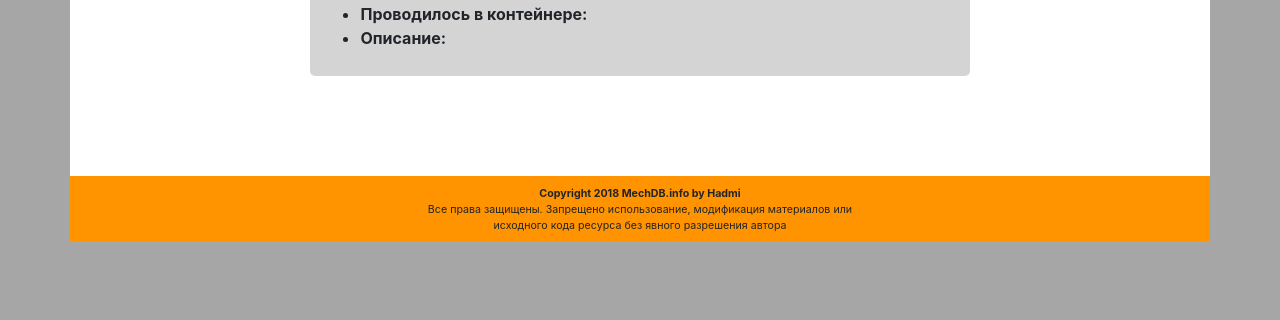
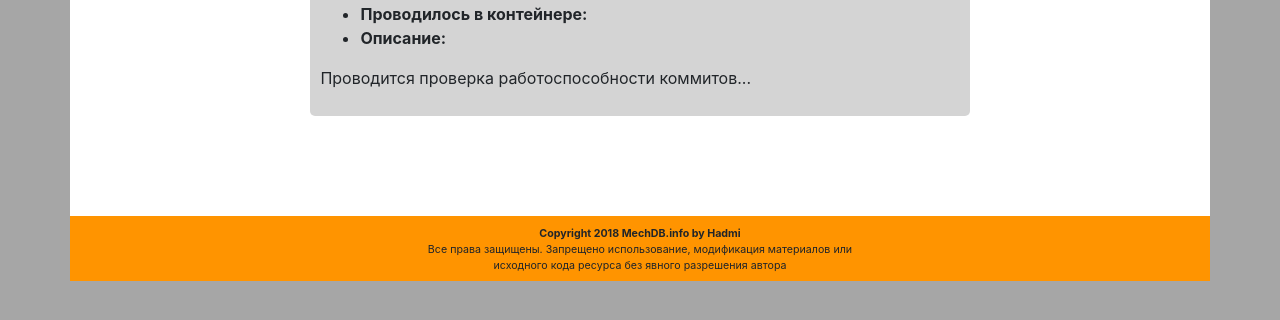
Before and after one commit to hadmiru/mechdb, a Django app: template mechdb_core/templates/mechdb_core/action_detail.html in a window 1280 px wide. Shown: the part 392-712 px from the top of the page. Run offline with Django 3.2, Linux system fonts and the light colour scheme; the template is opened without the code that fills it, so the values that code supplies are empty; parts of the project's set-up code (start-up, migrations or seed data) failed here and were passed over; some libraries are stand-ins or nearby versions; some web fonts are replaced.

Commit message:
переезд на ноутбук

```diff
--- a/mechdb_core/templates/mechdb_core/action_detail.html
+++ b/mechdb_core/templates/mechdb_core/action_detail.html
@@ -71,5 +71,6 @@
                 {{action.description|linebreaks}}
               </LI>
           </UL>
+          <p>Проводится проверка работоспособности коммитов...</p>
       </div>
 {% endblock %}
```
